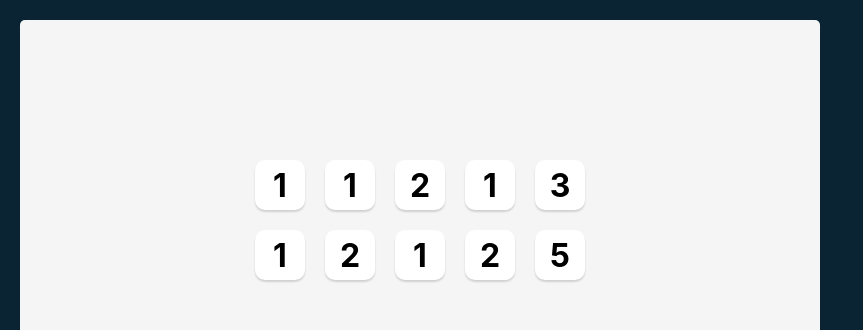
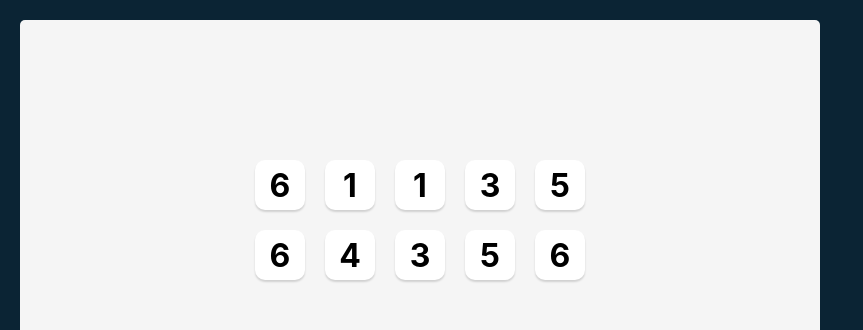
Before and after one commit to hakanrsln/tenzies, a React (Create React App) app: page / in a window 1280 px wide. Shown: the top 330 px of the page, without its empty margins (0-863 px from the left). Built offline with nearby package versions, Linux system fonts and the light colour scheme.

Commit message:
adding picking random num function to app

```diff
--- a/src/App.js
+++ b/src/App.js
@@ -1,22 +1,31 @@
 
+import React from 'react';
 import './App.css';
 import Die from './Die';
 
 function App() {
+    const [dice, setDice] = React.useState(allNewDice())
+
+    function allNewDice() {
+      // new array to hold my numbers
+      const newDice = []
+      //loop 10 times
+      for(let i=0; i<10; i++){
+        newDice.push(Math.ceil(Math.random() * 6))
+      }
+
+      return newDice
+        //push a random number from 1-6 to my array
+    }
+
+    const diceElements = dice.map(die => <Die value={die} />)
+
   return (
    <main>
     <div className="dice-container">
 
-        <Die value="1" />
-        <Die value="1" />
-        <Die value="2" />
-        <Die value="1" />
-        <Die value="3" />
-        <Die value="1" />
-        <Die value="2" />
-        <Die value="1" />
-        <Die value="2" />
-        <Die value="5" />
+        {diceElements}
+
     </div>
    </main>
   );
```
